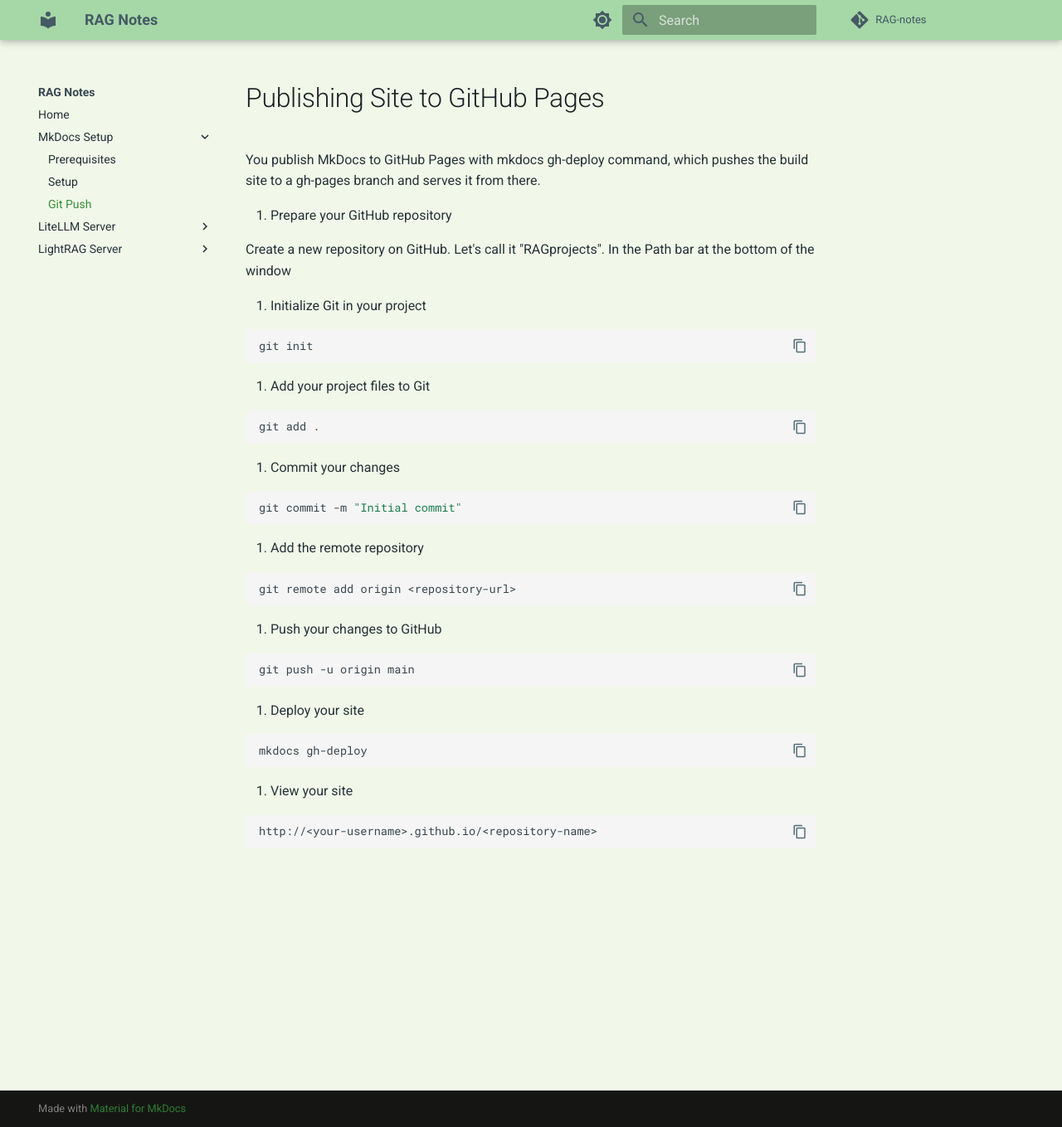
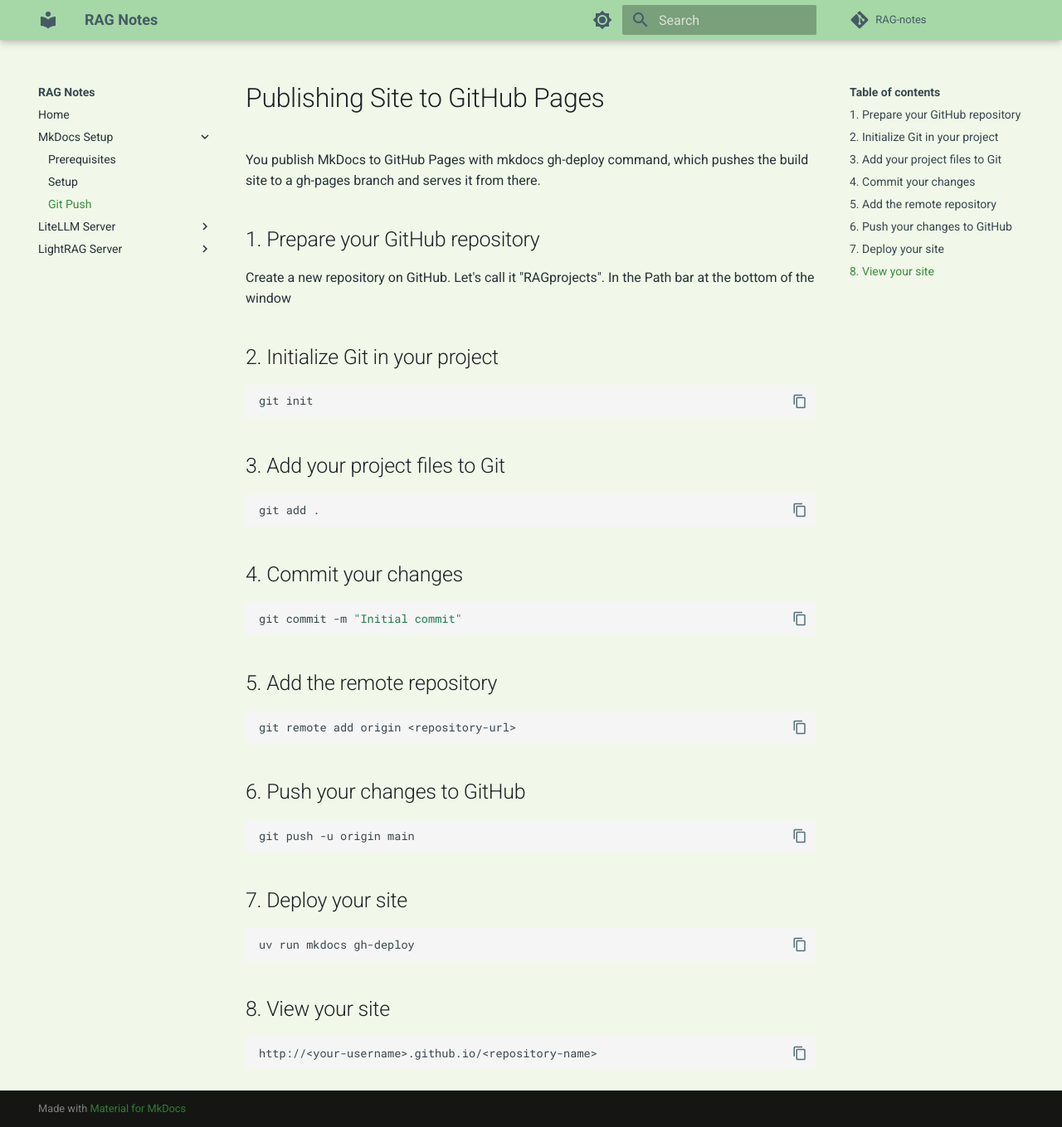
Before and after one commit to Rishita95/rag-notes, an MkDocs documentation site: the page built from docs/MkDocs Setup/Git_push.md, in a window 1280 px wide and 1359 px high. Shown: the whole window at 83% size. Built offline with MkDocs 1.6.1 and Material for MkDocs 9.7.7, drawn with Linux system fonts in a browser that asks for light colours; comment, search, counter and statistics services are not loaded.

Commit message:
Update git_push guide with uv run and header formatting

````diff
--- a/docs/MkDocs Setup/Git_push.md
+++ b/docs/MkDocs Setup/Git_push.md
@@ -2,47 +2,47 @@
 
 You publish MkDocs to GitHub Pages with mkdocs gh-deploy command, which pushes the build site to a gh-pages branch and serves it from there.
 
-1. Prepare your GitHub repository
+## 1. Prepare your GitHub repository
 
 Create a new repository on GitHub. Let's call it "RAGprojects". In the Path bar at the bottom of the window
 
-2. Initialize Git in your project
+## 2. Initialize Git in your project
 
 ```bash
 git init
 ```
 
-3. Add your project files to Git
+## 3. Add your project files to Git
 
 ```bash
 git add .
 ```
 
-4. Commit your changes
+## 4. Commit your changes
 
 ```bash
 git commit -m "Initial commit"
 ```
 
-5. Add the remote repository
+## 5. Add the remote repository
 
 ```bash
 git remote add origin <repository-url>
 ```
 
-6. Push your changes to GitHub
+## 6. Push your changes to GitHub
 
 ```bash
 git push -u origin main
 ```
 
-7. Deploy your site
+## 7. Deploy your site
 
 ```bash
-mkdocs gh-deploy
+uv run mkdocs gh-deploy
 ```
 
-8. View your site
+## 8. View your site
 
 ```bash
 http://<your-username>.github.io/<repository-name>
````
